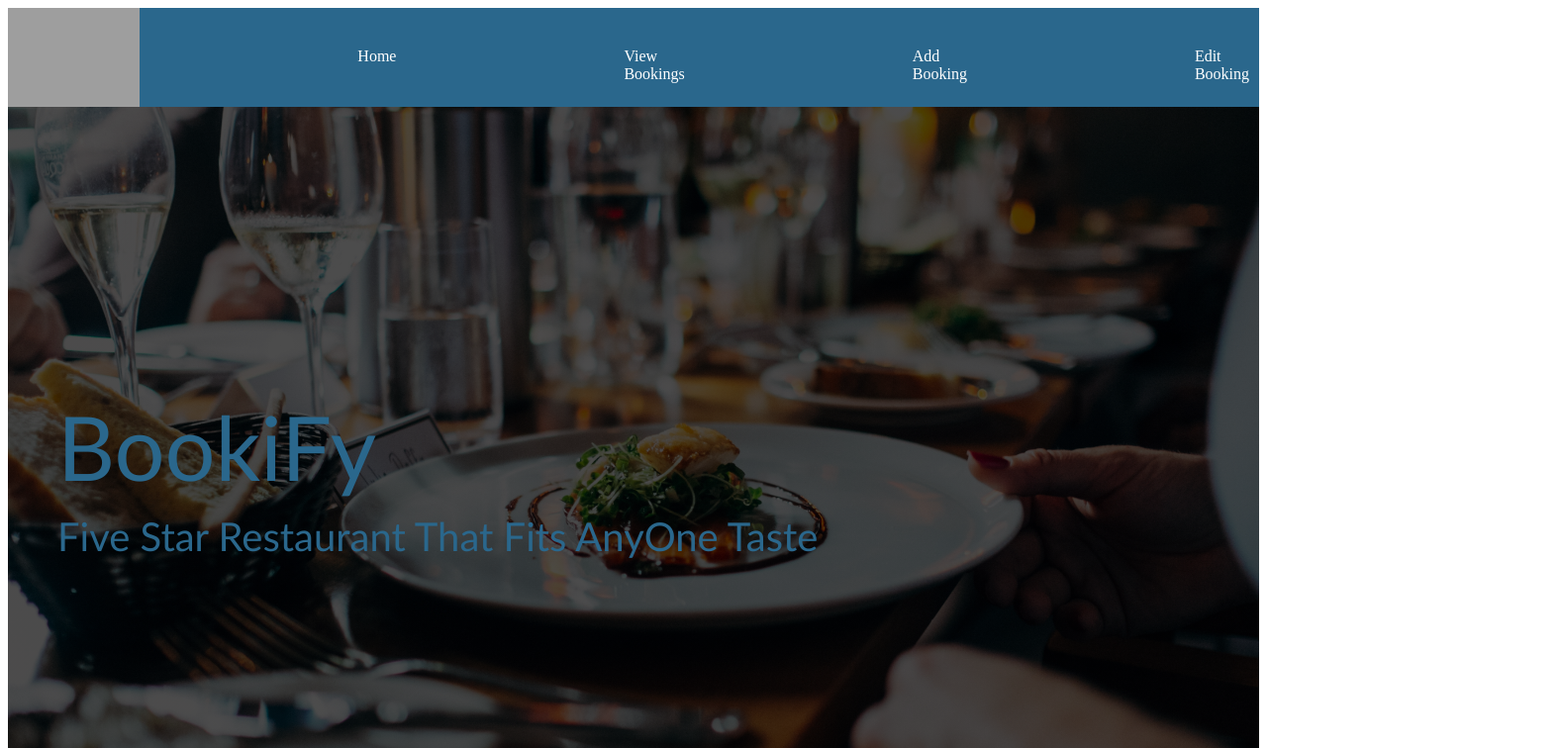
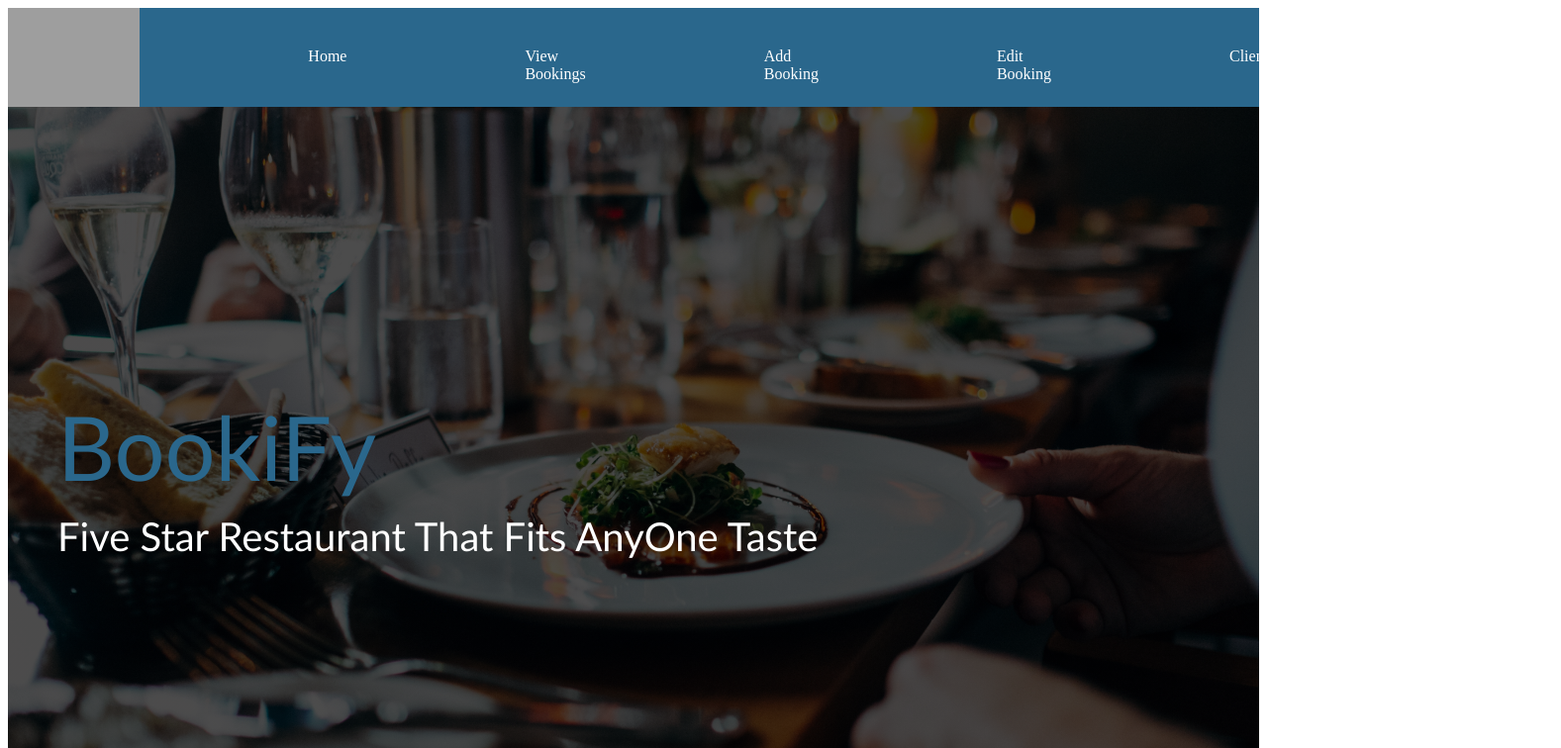
Before and after one commit to camsh69/Restaurant_Booking_System-final_project, a React (Create React App) app in the folder client/: page / in a window 1280 px wide. Shown: the top 756 px of the page at 99% size, 1577 px wide, since content can reach past the window. Built offline with nearby package versions, Linux system fonts and the light colour scheme; no server answers; grey boxes are pictures that could not be loaded.

Commit message:
bit changes

```diff
--- a/client/src/Styles/Home.css
+++ b/client/src/Styles/Home.css
@@ -29,7 +29,7 @@
     padding: 0;
     font-size: 40px;
     font-weight: lighter;
-    color:  #2A678C;
+    color:  white;
   }
 
 
--- a/client/src/Styles/Navbar.css
+++ b/client/src/Styles/Navbar.css
@@ -14,7 +14,7 @@
     color: white;
     text-decoration:solid;
     margin: 40px;
-    padding-left: 150px;
+    padding-left: 100px;
 
 
   }
```
